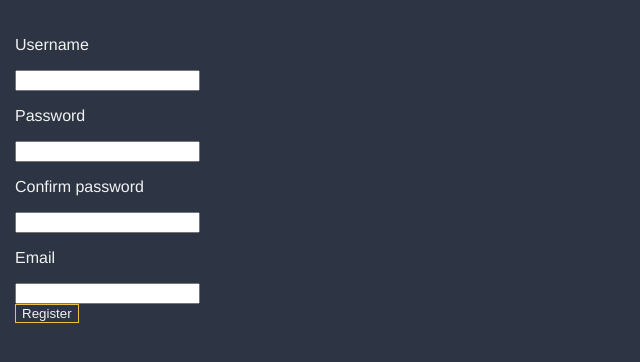
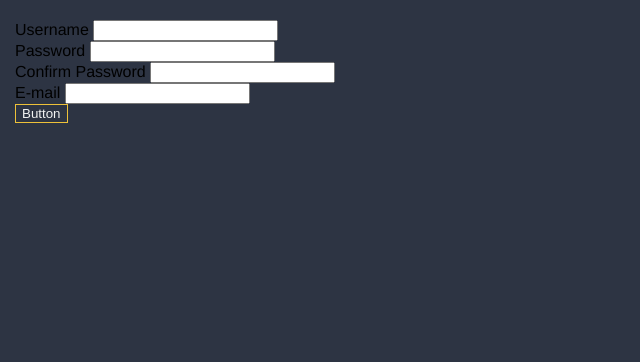
Before and after one commit to zoltanMaroti/askm8, a Flask app: page /register in a window 1280 px wide. Shown: the part 178-540 px from the top of the page, without its empty margins (0-640 px from the left). Run offline with Flask 2, Linux system fonts and the light colour scheme.

Commit message:
registration final and a-tag fix

```diff
--- a/app.py
+++ b/app.py
@@ -48,7 +48,7 @@
 
     if request.method == 'POST':
         new_question = {
-            'submission_time': get_current_datetime(),
+            'submission_time': util.get_current_datetime(),
             'view_number': 0,
             'vote_number': 0,
             'title': request.form['title'],
--- a/templates/list.html
+++ b/templates/list.html
@@ -51,7 +51,7 @@
         </div>
         {% if limit %}
             <div id="readmore">
-                <button class="button" id="showall" type="button"><a href="/list">&#8595;</a></button>
+                <a href="/list"><button class="button" id="showall" type="button">&#8595;</button></a>
             </div>
         {% endif %}
     </div>
--- a/templates/register.html
+++ b/templates/register.html
@@ -1,36 +1,58 @@
 {% extends 'layout.html' %}
 {% block content %}
-
-    <div id="register">
+    <div class="register_page">
         <form action="/register" method="post">
-            <div>
-                <p>Username</p>
+            <div class="inputbox" id="username">
+                <label>Username</label>
+                <input type="text" name="username" required>
+            </div>
+            <div class="inputbox" id="password">
+                <label>Password</label>
+                <input type="password" name="password" required>
+            </div>
+            <div class="inputbox" id="confirm_password">
+                <label>Confirm Password</label>
+                <input type="password" name="confirm_password" required>
+            </div>
+            <div class="inputbox" id="email">
+                <label>E-mail</label>
+                <input type="text" name="email" required>
             </div>
             <div>
-                <input type="text" id="new_user" name="username">
-            </div>
-            <div>
-                <p>Password</p>
-            </div>
-            <div>
-                <input type="password" id="new_password" name="password">
-            </div>
-            <div>
-                <p>Confirm password</p>
-            </div>
-            <div>
-                <input type="password" id="confirm_password" name="confirm_password">
-            </div>
-            <div>
-                <p>Email</p>
-            </div>
-            <div>
-                <input type="email" id="email" name="email">
-            </div>
-            <div>
-                <button class="button" id="submit" type="submit" name="submit">Register</button>
+                <button type="submit" class="button" id="submit">Button</button>
             </div>
         </form>
     </div>
+{% endblock %}
 
-{% endblock %}
+{#    <div id="register">#}
+{#        <form action="/register" method="post">#}
+{#            <div>#}
+{#                <p>Username</p>#}
+{#            </div>#}
+{#            <div>#}
+{#                <input type="text" id="new_user" name="username">#}
+{#            </div>#}
+{#            <div>#}
+{#                <p>Password</p>#}
+{#            </div>#}
+{#            <div>#}
+{#                <input type="password" id="new_password" name="password">#}
+{#            </div>#}
+{#            <div>#}
+{#                <p>Confirm password</p>#}
+{#            </div>#}
+{#            <div>#}
+{#                <input type="password" id="confirm_password" name="confirm_password">#}
+{#            </div>#}
+{#            <div>#}
+{#                <p>Email</p>#}
+{#            </div>#}
+{#            <div>#}
+{#                <input type="email" id="email" name="email">#}
+{#            </div>#}
+{#            <div>#}
+{#                <button class="button" id="submit" type="submit" name="submit">Register</button>#}
+{#            </div>#}
+{#        </form>#}
+{#    </div>#}
```
